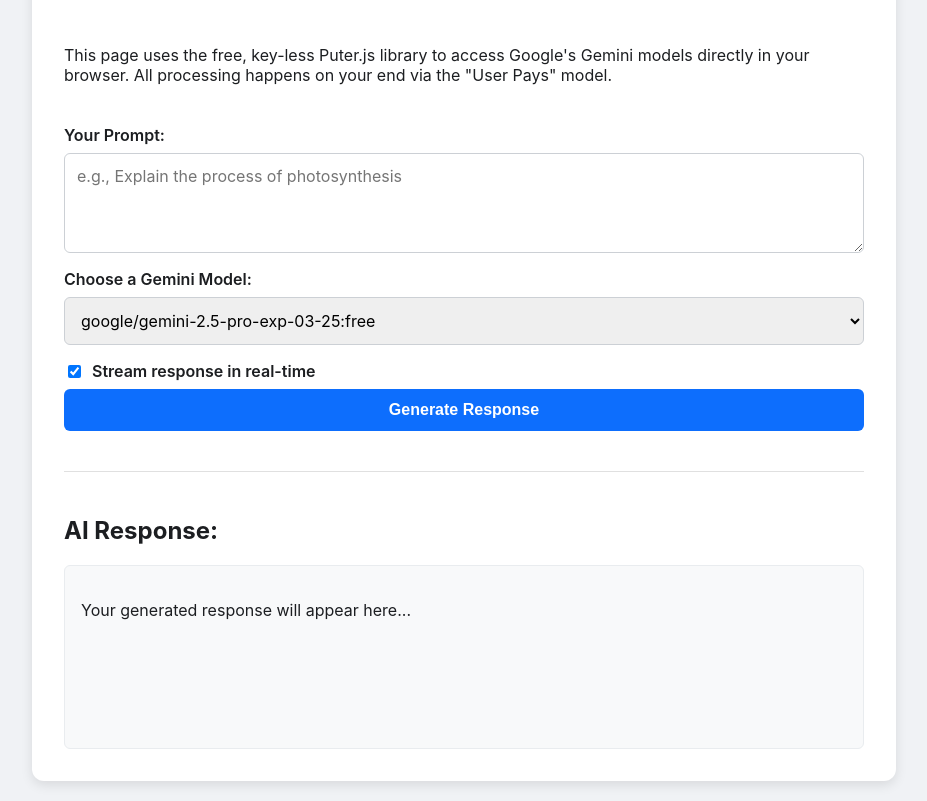
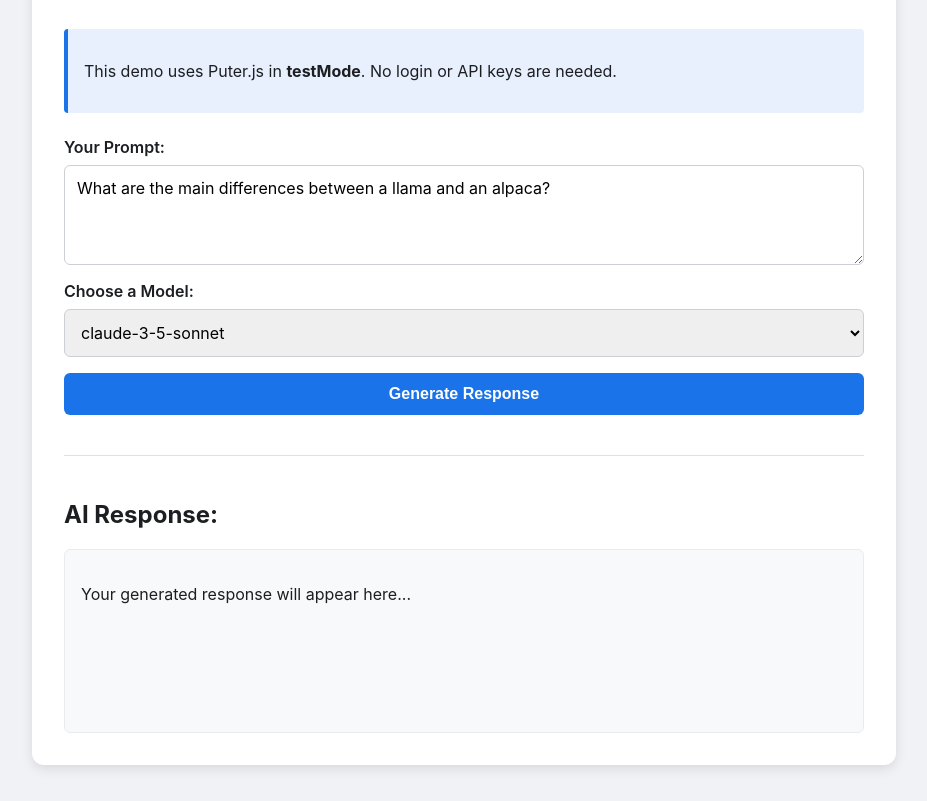
Before and after one commit to Rohanpatel16/AItest, a plain HTML site: page index.html in a window 1280 px wide. Shown: the part 107-908 px from the top of the page, without its empty margins (176-1103 px from the left). Drawn offline with Linux system fonts and the light colour scheme.

Commit message:
Update index.html

```diff
--- a/index.html
+++ b/index.html
@@ -3,7 +3,7 @@
 <head>
     <meta charset="UTF-8">
     <meta name="viewport" content="width=device-width, initial-scale=1.0">
-    <title>Interactive Gemini AI Demo with Puter.js</title>
+    <title>No-Login AI Demo (testMode)</title>
 
     <!-- 1. Include the Puter.js script -->
     <script src="https://js.puter.com/v2/"></script>
@@ -35,7 +35,13 @@
         h1 {
             text-align: center;
             margin-top: 0;
-            color: #0d6efd;
+            color: #1a73e8;
+        }
+        .info-box {
+            background-color: #e8f0fe;
+            border-left: 4px solid #1a73e8;
+            padding: 1rem;
+            border-radius: 4px;
         }
         form {
             display: flex;
@@ -59,25 +65,19 @@
         textarea {
             min-height: 100px;
         }
-        .checkbox-container {
-            display: flex;
-            align-items: center;
-            gap: 0.5rem;
-            cursor: pointer;
-        }
         button {
             padding: 0.75rem 1.5rem;
             border-radius: 6px;
             border: none;
-            background-color: #0d6efd;
+            background-color: #1a73e8;
             color: white;
             font-size: 1rem;
             font-weight: 600;
             cursor: pointer;
-            transition: background-color 0.2s ease, transform 0.1s ease;
+            transition: background-color 0.2s ease;
         }
         button:hover {
-            background-color: #0b5ed7;
+            background-color: #1765cf;
         }
         button:disabled {
             background-color: #6c757d;
@@ -99,14 +99,11 @@
             border-radius: 6px;
             padding: 1rem;
             min-height: 150px;
-            white-space: pre-wrap; /* Preserves whitespace and newlines */
+            white-space: pre-wrap;
             word-wrap: break-word;
             line-height: 1.6;
         }
-        .error {
-            color: #dc3545;
-            font-weight: bold;
-        }
+        .error { color: #dc3545; font-weight: bold; }
 
         @keyframes ellipsis {
             0% { content: '.'; }
@@ -118,20 +115,17 @@
 <body>
 
     <div class="container">
-        <h1>Gemini AI Demo with Puter.js</h1>
-        <p>This page uses the free, key-less Puter.js library to access Google's Gemini models directly in your browser. All processing happens on your end via the "User Pays" model.</p>
+        <h1>AI Demo (No Sign-In Required)</h1>
+        <div class="info-box">
+            <p>This demo uses Puter.js in <strong>testMode</strong>. No login or API keys are needed.</p>
+        </div>
 
         <form id="ai-form">
             <label for="prompt-input">Your Prompt:</label>
-            <textarea id="prompt-input" placeholder="e.g., Explain the process of photosynthesis" required></textarea>
+            <textarea id="prompt-input" placeholder="e.g., What is the capital of France?" required>What are the main differences between a llama and an alpaca?</textarea>
 
-            <label for="model-select">Choose a Gemini Model:</label>
+            <label for="model-select">Choose a Model:</label>
             <select id="model-select"></select>
-
-            <label class="checkbox-container">
-                <input type="checkbox" id="stream-checkbox" checked>
-                Stream response in real-time
-            </label>
 
             <button type="submit" id="submit-button">Generate Response</button>
         </form>
@@ -143,37 +137,35 @@
     </div>
 
     <script>
-        const geminiModels = [
-            'google/gemini-2.5-pro-exp-03-25:free',
-            'google/gemini-2.0-flash-lite-001',
-            'google/gemini-flash-1.5',
-            'google/gemini-pro',
-            'google/gemini-2.5-flash-preview',
-            'google/gemini-2.5-flash-preview:thinking',
-            'google/gemini-2.0-flash-001',
-            'google/gemini-2.0-pro-exp-02-05:free',
-            'google/gemini-2.0-flash-thinking-exp:free',
-            'google/gemini-2.0-flash-thinking-exp-1219:free',
-            'google/gemini-2.0-flash-exp:free',
-            'google/gemini-flash-1.5-8b',
-            'google/gemini-flash-1.5-8b-exp',
-            'google/gemini-pro-1.5'
+        // Model list from the new documentation
+        const availableModels = [
+            'gpt-4o-mini',
+            'gpt-4o',
+            'claude-3-5-sonnet',
+            'gemini-1.5-flash',
+            'meta-llama/Meta-Llama-3.1-8B-Instruct-Turbo',
+            'deepseek-chat',
+            'o1-mini',
+            'grok-beta',
+            'google/gemma-2-27b-it',
+            // Add other models from the docs if you like
         ];
 
         const form = document.getElementById('ai-form');
         const promptInput = document.getElementById('prompt-input');
         const modelSelect = document.getElementById('model-select');
-        const streamCheckbox = document.getElementById('stream-checkbox');
         const submitButton = document.getElementById('submit-button');
         const outputDiv = document.getElementById('output');
 
         function populateModelDropdown() {
-            geminiModels.forEach(modelName => {
+            availableModels.forEach(modelName => {
                 const option = document.createElement('option');
                 option.value = modelName;
                 option.textContent = modelName;
                 modelSelect.appendChild(option);
             });
+            // Set a default model that is known to be good
+            modelSelect.value = 'claude-3-5-sonnet';
         }
 
         form.addEventListener('submit', async (event) => {
@@ -181,48 +173,29 @@
 
             submitButton.disabled = true;
             submitButton.textContent = 'Thinking';
-            outputDiv.innerHTML = '<p>Checking authentication...</p>';
+            outputDiv.innerHTML = '';
+
+            const prompt = promptInput.value;
+            const model = modelSelect.value;
 
             try {
                 // ==========================================================
-                // FINAL CORRECTED AUTHENTICATION CHECK
+                // KEY CHANGE: USING testMode: true FOR NO-LOGIN ACCESS
                 // ==========================================================
-                let user = await puter.auth.getUser();
-                if (!user) {
-                    outputDiv.innerHTML = '<p>Please log in via the Puter pop-up window...</p>';
-                    user = await puter.auth.login();
-                }
-                // ==========================================================
+                // The syntax is: puter.ai.chat(prompt, testMode, options)
+                const response = await puter.ai.chat(prompt, true, { model: model });
 
-                outputDiv.innerHTML = '';
-
-                const prompt = promptInput.value;
-                const model = modelSelect.value;
-                const useStream = streamCheckbox.checked;
-
-                const options = {
-                    model: model,
-                    stream: useStream
-                };
-
-                if (useStream) {
-                    const responseStream = await puter.ai.chat(prompt, options);
-                    for await (const part of responseStream) {
-                        if (part?.text) {
-                            outputDiv.innerHTML += part.text;
-                        }
-                    }
+                if (response?.message?.content) {
+                    outputDiv.textContent = response.message.content;
                 } else {
-                    const response = await puter.ai.chat(prompt, options);
-                    outputDiv.textContent = response.message.content;
+                    // Handle cases where the response might not have the expected structure
+                    outputDiv.innerHTML = `<p class="error">Received an unexpected response format. Please check the console.</p>`;
+                    console.log("Unexpected response:", response);
                 }
 
             } catch (error) {
                 console.error("Puter.js AI Error:", error);
-                outputDiv.innerHTML = `<p class="error">An error occurred: ${error.message}. Please check the console.</p>`;
-                if (error.message.includes("closed") || error.message.includes("cancelled")) {
-                     outputDiv.innerHTML += `<p class="error">It looks like the login window was closed. Please try again.</p>`
-                }
+                outputDiv.innerHTML = `<p class="error">An error occurred: ${error.message}.</p>`;
             } finally {
                 submitButton.disabled = false;
                 submitButton.textContent = 'Generate Response';
```
